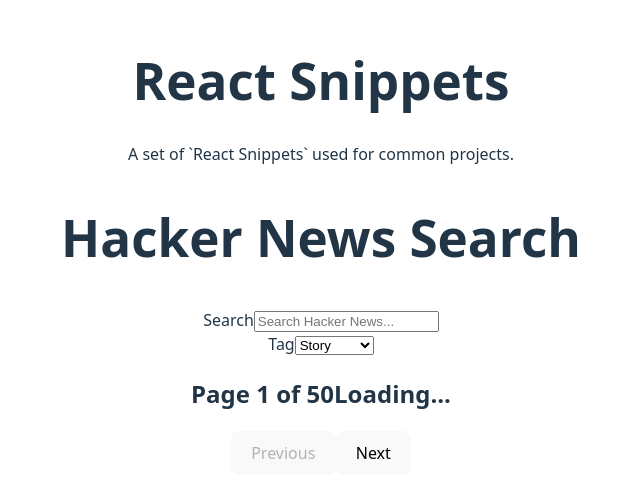
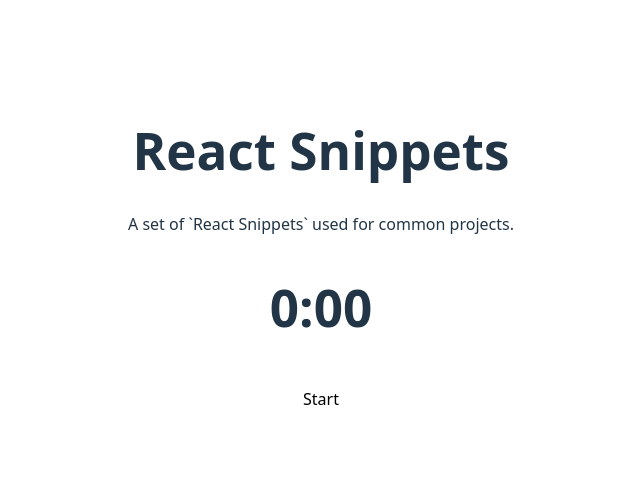
Before and after one commit to codesandtags/react-snippets, a React (Vite) app: page / in a window 1280 px wide. Shown: the part 146-644 px from the top of the page, without its empty margins (319-959 px from the left). Built offline with nearby package versions, Linux system fonts and the light colour scheme; no server answers.

Commit message:
feat: added stop watch

```diff
--- a/src/App.tsx
+++ b/src/App.tsx
@@ -1,6 +1,7 @@
 import './App.css'
 import CountryInfo from './components/country-info/CountryInfo'
 import HackerNewsSearch from './components/hacker-news-search/HackerNewsSearch'
+import Stopwatch from './components/stop-watch/Stopwatch'
 import TabAways from './components/tab-detection/TabAway'
 import Timer from './components/timer/Timer'
 
@@ -13,7 +14,7 @@
       </p>
 
       <section>
-        <HackerNewsSearch />
+        <Stopwatch />
       </section>
     </main>
   )
--- /dev/null
+++ b/src/components/stop-watch/Stopwatch.tsx
@@ -0,0 +1,41 @@
+import * as React from "react";
+import { formatTime } from "./utils";
+
+const Stopwatch: React.FC = () => {
+  const [seconds, setSeconds] = React.useState<number>(0);
+  const [running, setRunning] = React.useState<boolean>(false);
+  const ref = React.useRef<number | null>(null);
+
+  const handleClick = () => {
+    console.log({
+        seconds,
+        running,
+        ref: ref.current,
+    })
+    if (!running) {
+      ref.current = window.setInterval(() => {
+        setSeconds((s) => s + 1);
+      }, 1000);
+      setRunning(true);
+    } else {
+      if (ref.current !== null) {
+        window.clearInterval(ref.current);
+      }
+      setRunning(false);
+    }
+  };
+
+  return (
+    <main>
+      <h1>{formatTime(seconds)}</h1>
+      <button
+        style={{ background: running ? "var(--red)" : "var(--green)" }}
+        onClick={handleClick}
+      >
+        {running ? "Stop" : "Start"}
+      </button>
+    </main>
+  );
+};
+
+export default Stopwatch;
--- /dev/null
+++ b/src/components/stop-watch/utils.ts
@@ -0,0 +1,5 @@
+export function formatTime(seconds: number) {
+  const minutes = Math.floor(seconds / 60)
+  const remainingSeconds = seconds % 60
+  return `${minutes}:${remainingSeconds.toString().padStart(2, '0')}`
+}
```
